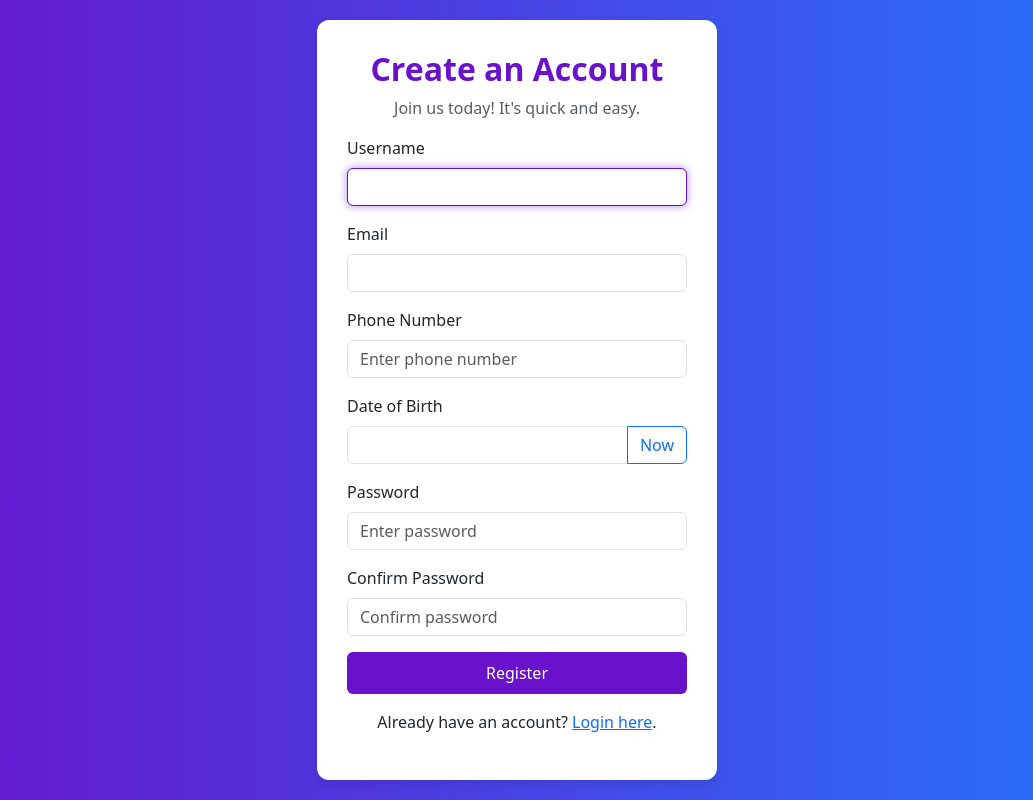
After one commit to SanjarIsmailov/falcon-najottalim, a Django app: page /accounts/register/ in a window 1280 px wide. The commit adds this page. Shown: the whole page, without its empty margins (123-1156 px from the left). Run offline with Django 5.2, Linux system fonts and the light colour scheme; some libraries are stand-ins or nearby versions.

Commit message:
finished

```diff
--- a/accounts/urls.py
+++ b/accounts/urls.py
@@ -2,9 +2,10 @@ from django.urls import path
 from . import views
 from django.contrib.auth import views as auth_views
 
-from .views import CustomLoginView, CustomLogoutView
+from .views import CustomLoginView, CustomLogoutView, register
 
 urlpatterns = [
     path("login/", CustomLoginView.as_view(), name="login"),
     path("logout/", CustomLogoutView.as_view(), name="logout"),
+    path("register/", register, name="register"),
 ]
--- a/accounts/views.py
+++ b/accounts/views.py
@@ -1,8 +1,49 @@
 from django.contrib.auth.views import LoginView, LogoutView
 from django.urls import reverse_lazy
+
+from .forms import CustomUserCreationForm
+
 
 class CustomLoginView(LoginView):
     template_name = "accounts/login.html"
 
 class CustomLogoutView(LogoutView):
-    next_page = reverse_lazy("login")
+    next_page = reverse_lazy("falcon:product_list")
+
+
+from django.shortcuts import render, redirect
+from django.contrib.auth import login
+
+from django import forms
+from django.contrib.auth.forms import UserCreationForm
+from .models import CustomUser
+
+
+class CustomUserRegistrationForm(UserCreationForm):
+    phone_number = forms.CharField(max_length=15, required=False,
+                                   widget=forms.TextInput(attrs={'class': 'form-control'}))
+
+    class Meta:
+        model = CustomUser
+        fields = ["username", "email", "phone_number", "date_of_birth", "password1", "password2"]
+
+    def __init__(self, *args, **kwargs):
+        super().__init__(*args, **kwargs)
+        for field in self.fields:
+            self.fields[field].widget.attrs.update({'class': 'form-control'})
+
+
+from django.shortcuts import render, redirect
+from django.contrib.auth import login
+
+def register(request):
+    if request.method == "POST":
+        form = CustomUserRegistrationForm(request.POST)  # Corrected form name
+        if form.is_valid():
+            user = form.save()
+            login(request, user)  # Auto-login after registration
+            return redirect("falcon:product_list")  # Ensure this URL name exists in urls.py
+    else:
+        form = CustomUserRegistrationForm()
+
+    return render(request, "accounts/register.html", {"form": form})
--- a/config/urls.py
+++ b/config/urls.py
@@ -17,9 +17,12 @@ Including another URLconf
 
 from django.contrib import admin
 from django.urls import path, include
+from django.conf.urls.static import static
+
+from config import settings
 
 urlpatterns = [
     path('admin/', admin.site.urls),
     path('falcon/', include('falcon.urls'), name='falcon'),
     path('accounts/', include('accounts.urls')),
-]
+] + static(settings.MEDIA_URL, document_root=settings.MEDIA_ROOT)
--- a/templates/accounts/login.html
+++ b/templates/accounts/login.html
@@ -61,5 +61,8 @@
       {{ form.as_p }}
       <button type="submit">Login</button>
     </form>
+    <p class="text-center mt-3">
+            You do not have account? <a href="{% url 'register' %}" class="text-primary">Register here</a>.
+    </p>
   </div>
 {% endblock %}
--- /dev/null
+++ b/templates/accounts/register.html
@@ -0,0 +1,113 @@
+<!DOCTYPE html>
+<html lang="en">
+<head>
+    <meta charset="UTF-8">
+    <meta name="viewport" content="width=device-width, initial-scale=1">
+    <title>Register</title>
+
+    <!-- Bootstrap CSS -->
+    <link href="https://cdn.jsdelivr.net/npm/bootstrap@5.3.2/dist/css/bootstrap.min.css" rel="stylesheet">
+    <!-- jQuery UI (for Datepicker) -->
+    <link rel="stylesheet" href="https://cdnjs.cloudflare.com/ajax/libs/jqueryui/1.12.1/jquery-ui.min.css">
+
+    <style>
+        body {
+            background: linear-gradient(to right, #6a11cb, #2575fc);
+            display: flex;
+            justify-content: center;
+            align-items: center;
+            height: 100vh;
+        }
+        .register-card {
+            background: #fff;
+            padding: 30px;
+            border-radius: 12px;
+            box-shadow: 0px 4px 10px rgba(0, 0, 0, 0.1);
+            width: 100%;
+            max-width: 400px;
+        }
+        .register-card h2 {
+            color: #6a11cb;
+            font-weight: bold;
+        }
+        .btn-register {
+            background: #6a11cb;
+            color: #fff;
+            transition: 0.3s;
+        }
+        .btn-register:hover {
+            background: #2575fc;
+        }
+        .form-control:focus {
+            border-color: #6a11cb;
+            box-shadow: 0px 0px 8px rgba(106, 17, 203, 0.5);
+        }
+    </style>
+</head>
+<body>
+
+    <div class="register-card">
+        <h2 class="text-center">Create an Account</h2>
+        <p class="text-center text-muted">Join us today! It's quick and easy.</p>
+
+        <form method="post">
+            {% csrf_token %}
+            <div class="mb-3">
+                <label class="form-label">Username</label>
+                {{ form.username }}
+            </div>
+            <div class="mb-3">
+                <label class="form-label">Email</label>
+                {{ form.email }}
+            </div>
+            <div class="mb-3">
+                <label class="form-label">Phone Number</label>
+                <input type="text" name="phone_number" class="form-control" placeholder="Enter phone number">
+            </div>
+            <div class="mb-3">
+                <label class="form-label">Date of Birth</label>
+                <div class="input-group">
+                    {{ form.date_of_birth }}
+                    <button type="button" class="btn btn-outline-primary" id="dobNowBtn">Now</button>
+                </div>
+            </div>
+            <div class="mb-3">
+                <label class="form-label">Password</label>
+                <input type="password" name="password1" class="form-control" placeholder="Enter password">
+            </div>
+            <div class="mb-3">
+                <label class="form-label">Confirm Password</label>
+                <input type="password" name="password2" class="form-control" placeholder="Confirm password">
+            </div>
+            <button type="submit" class="btn btn-register w-100 py-2">Register</button>
+        </form>
+
+        <p class="text-center mt-3">
+            Already have an account? <a href="{% url 'login' %}" class="text-primary">Login here</a>.
+        </p>
+    </div>
+
+    <!-- jQuery & jQuery UI -->
+    <script src="https://cdnjs.cloudflare.com/ajax/libs/jquery/3.6.0/jquery.min.js"></script>
+    <script src="https://cdnjs.cloudflare.com/ajax/libs/jqueryui/1.12.1/jquery-ui.min.js"></script>
+
+    <script>
+        $(document).ready(function() {
+            // Apply datepicker to the date_of_birth input field
+            $("#id_date_of_birth").datepicker({
+                dateFormat: "yy-mm-dd",
+                changeMonth: true,
+                changeYear: true,
+                yearRange: "1900:2025"
+            });
+
+            // Set "Now" button to fill current date
+            $("#dobNowBtn").click(function() {
+                let today = new Date().toISOString().split("T")[0]; // Get today's date in YYYY-MM-DD format
+                $("#id_date_of_birth").val(today);
+            });
+        });
+    </script>
+
+</body>
+</html>
```
Also changed, not shown: config/settings.py (+11 -0 lines), falcon/views.py (+9 -2 lines), templates/falcon/product_list.html (+57 -2 lines), db.sqlite3 (deleted).
